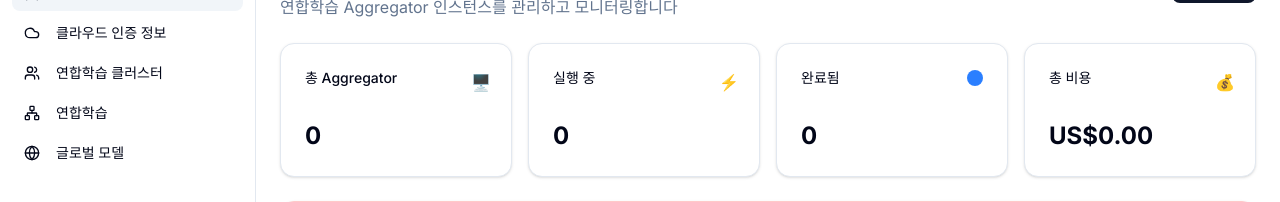
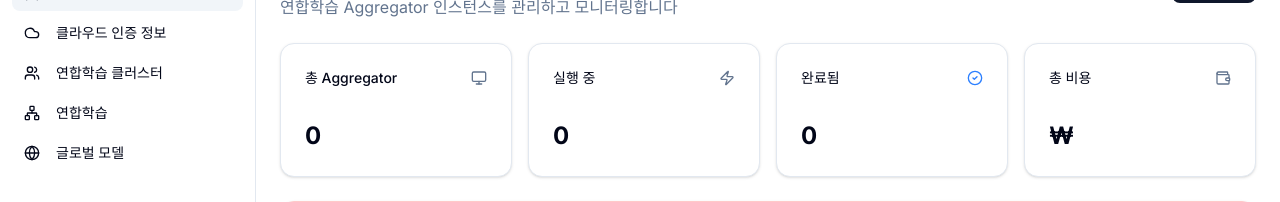
Before and after one commit to Mungge/Fleecy-Cloud, a Next.js app in the folder frontend/: page /dashboard/aggregator in a window 1280 px wide. Shown: the part 137-339 px from the top of the page. Built offline with nearby package versions, Linux system fonts and the light colour scheme; no server answers.

Commit message:
💄 Fix aggregator icons

```diff
--- a/frontend/src/components/dashboard/aggregator/aggregator-content.tsx
+++ b/frontend/src/components/dashboard/aggregator/aggregator-content.tsx
@@ -11,6 +11,14 @@
 import { Badge } from "@/components/ui/badge";
 import { Button } from "@/components/ui/button";
 import AggregatorDetails from "@/components/dashboard/aggregator/aggregator-details";
+import {
+  Eye,
+  Monitor,
+  Settings,
+  Zap,
+  CheckCircle2,
+  Wallet,
+} from "lucide-react";
 
 export interface AggregatorInstance {
   id: string;
@@ -297,7 +305,9 @@
         <Card>
           <CardHeader className="flex flex-row items-center justify-between space-y-0 pb-2">
             <CardTitle className="text-sm font-medium">총 Aggregator</CardTitle>
-            <span className="h-4 w-4 text-muted-foreground">🖥️</span>
+            <span className="h-4 w-4 text-muted-foreground">
+              <Monitor className="h-4 w-4 text-muted-foreground" />
+            </span>
           </CardHeader>
           <CardContent>
             <div className="text-2xl font-bold">{aggregators.length}</div>
@@ -306,7 +316,7 @@
         <Card>
           <CardHeader className="flex flex-row items-center justify-between space-y-0 pb-2">
             <CardTitle className="text-sm font-medium">실행 중</CardTitle>
-            <span className="h-4 w-4 text-muted-foreground">⚡</span>
+            <Zap className="h-4 w-4 text-muted-foreground" />
           </CardHeader>
           <CardContent>
             <div className="text-2xl font-bold">
@@ -317,7 +327,7 @@
         <Card>
           <CardHeader className="flex flex-row items-center justify-between space-y-0 pb-2">
             <CardTitle className="text-sm font-medium">완료됨</CardTitle>
-            <div className="h-4 w-4 rounded-full bg-blue-500" />
+            <CheckCircle2 className="h-4 w-4 text-blue-500" />
           </CardHeader>
           <CardContent>
             <div className="text-2xl font-bold">
@@ -328,14 +338,10 @@
         <Card>
           <CardHeader className="flex flex-row items-center justify-between space-y-0 pb-2">
             <CardTitle className="text-sm font-medium">총 비용</CardTitle>
-            <span className="h-4 w-4 text-muted-foreground">💰</span>
+            <Wallet className="h-4 w-4 text-muted-foreground" />
           </CardHeader>
           <CardContent>
-            <div className="text-2xl font-bold">
-              {formatCurrency(
-                aggregators.reduce((sum, a) => sum + (a.cost?.current || 0), 0)
-              )}
-            </div>
+            <div className="text-2xl font-bold">₩{/* 여기에 비용 값 */}</div>
           </CardContent>
         </Card>
       </div>
@@ -449,12 +455,6 @@
                         {aggregator.cost && (
                           <div className="font-medium text-foreground">
                             비용: {formatCurrency(aggregator.cost.current)}
-                            {aggregator.status === "running" && (
-                              <span className="text-muted-foreground">
-                                / 예상{" "}
-                                {formatCurrency(aggregator.cost.estimated)}
-                              </span>
-                            )}
                           </div>
                         )}
                       </div>
@@ -466,7 +466,7 @@
                         size="sm"
                         onClick={() => handleViewDetails(aggregator)}
                       >
-                        <span className="mr-2">👁️</span>
+                        <Eye className="h-4 w-4 mr-2" />
                         상세 보기
                       </Button>
                       <Button
@@ -474,7 +474,7 @@
                         size="sm"
                         disabled={aggregator.status !== "running"}
                       >
-                        <span className="mr-2">📊</span>
+                        <Monitor className="h-4 w-4 mr-2" />
                         모니터링
                       </Button>
                       <Button
@@ -482,7 +482,7 @@
                         size="sm"
                         disabled={aggregator.status !== "running"}
                       >
-                        <span className="mr-2">⚙️</span>
+                        <Settings className="h-4 w-4 mr-2" />
                         설정
                       </Button>
                     </div>
```
